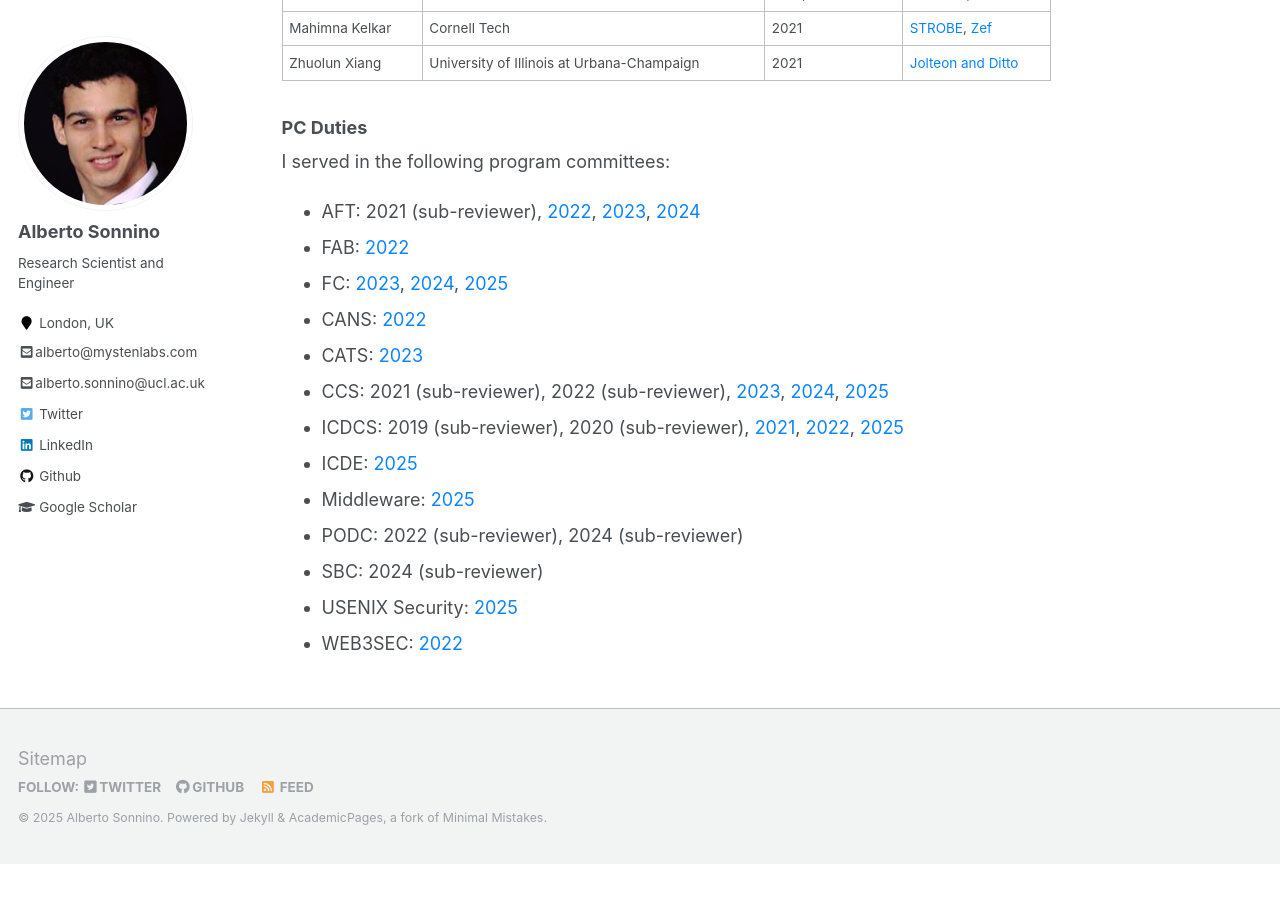
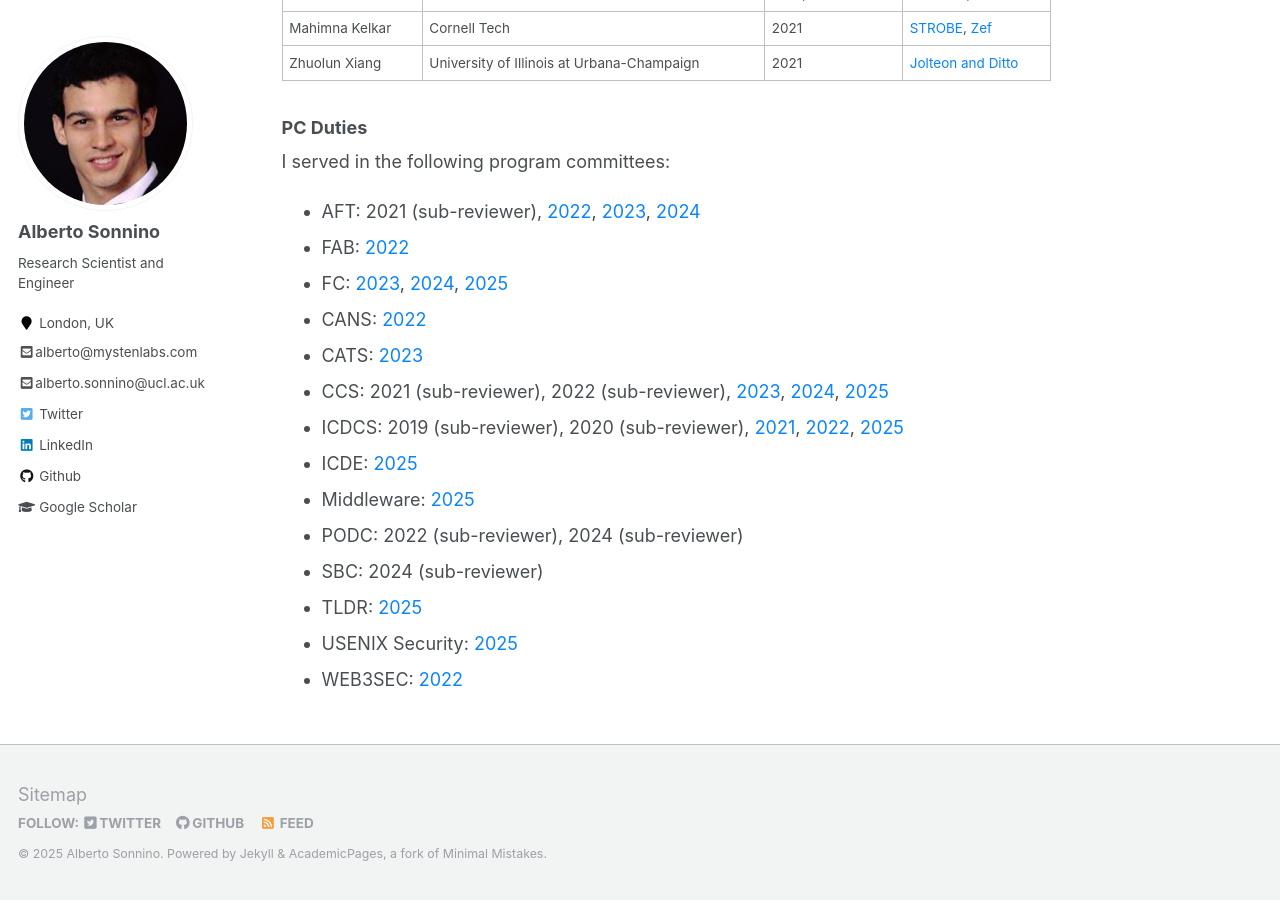
Before and after one commit to asonnino/asonnino.github.io, a Jekyll site: the page built from _pages/academia.md, in a window 1280 px wide and 900 px high, scrolled down 1508 px. Built offline with Jekyll 4.4.1, drawn with Linux system fonts in a browser that asks for light colours; before the commit the page ends 2372 px from its top, so only the background shows below that.

Commit message:
feat: update PC activities

```diff
--- a/_pages/academia.md
+++ b/_pages/academia.md
@@ -70,6 +70,7 @@ I served in the following program committees:
 - Middleware: [2025]()
 - PODC: 2022 (sub-reviewer), 2024 (sub-reviewer)
 - SBC: 2024 (sub-reviewer)
+- TLDR: [2025](https://www.thelatestindefi.org/conference)
 <!-- - S&P: 2022 (sub-reviewer) -->
 - USENIX Security: [2025](https://www.usenix.org/conference/usenixsecurity25/call-for-papers)
 - WEB3SEC: [2022](https://www.acsac.org/2022/workshops/web3sec/WEB3SEC2022-CFP.pdf)
```
